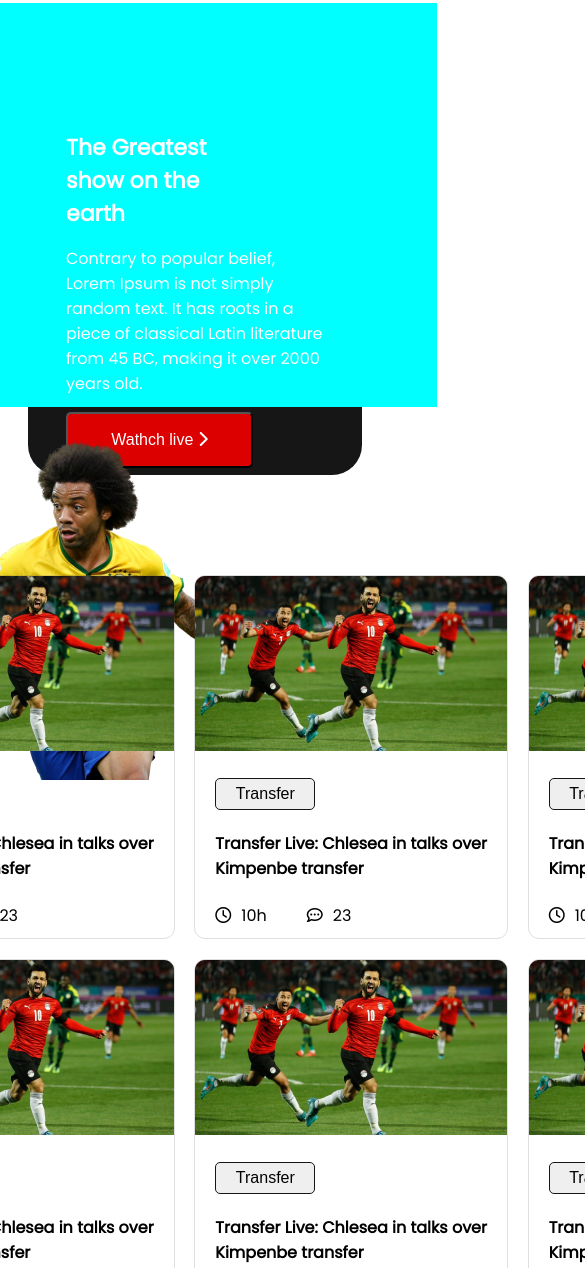
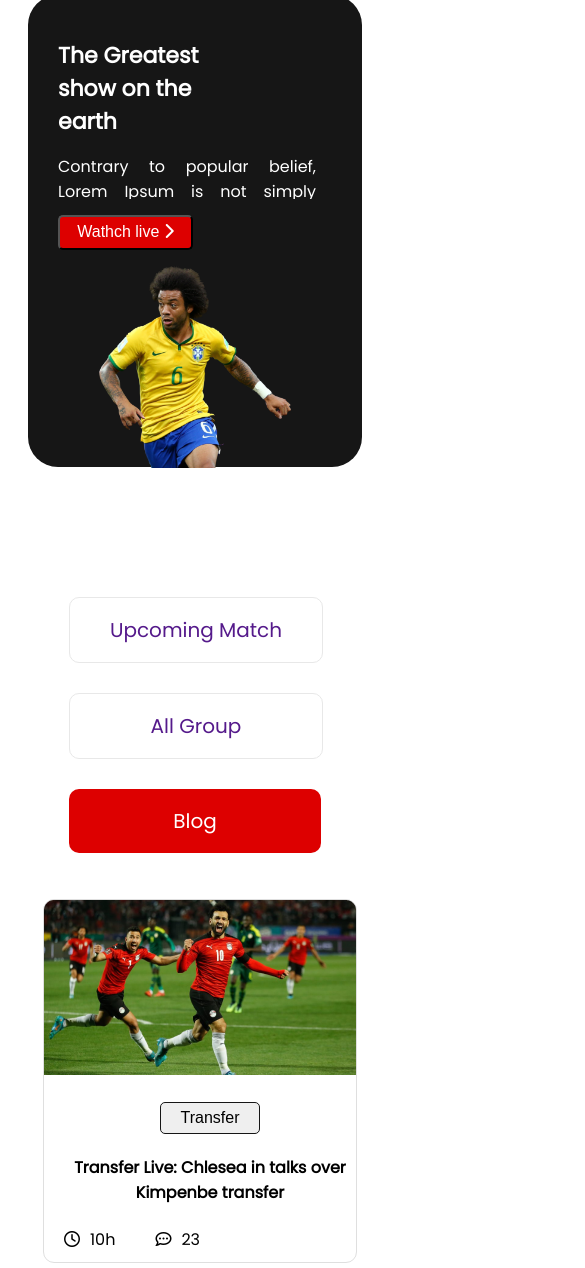
Before and after one commit to alifbinmajid/world-cup, a plain HTML site: page index.html in a window 390 px wide. Shown: the part 5-1273 px from the top of the page, 585 px wide, since content can reach past the window. Drawn offline with Linux system fonts and the light colour scheme.

Commit message:
mobile display

```diff
--- a/index.html
+++ b/index.html
@@ -17,7 +17,7 @@
                 <button type="submit" class="live"><a href=""></a> Wathch live <i class="fa-solid fa-chevron-right"></i></button>
         </div>
         <div id="header-img">
-            <img src="img/Banner Image.png" >
+            <img src="img/Banner Image.png" class="head-img">
         </div>
     </header>
     <main-body id="main-body">
--- a/styles/style.css
+++ b/styles/style.css
@@ -9,6 +9,8 @@
 
 body{
     font-family: 'Poppins', sans-serif;
+    margin: auto;
+    text-align: center;
 }
 
 
@@ -31,10 +33,12 @@
 h1{
     color: white;
     font-size: 45px;
+    text-align: left;
 
 }
 p{
     color: white;
+    text-align: justify;
 
 }
 .live{
@@ -44,6 +48,7 @@
     border-radius: 5px;
     color: white;
     font-size: 16px;
+    float: left;
 }
 #header-img{
     padding-top: 33px;
@@ -77,9 +82,10 @@
     display: block;
     text-decoration: none;
     font-size: 20PX;
+    border: 1px solid #E8E8E8;
 
 }
-.nav:hover{
+a.nav:hover{
     color: #FFFFFF;
     background-color: #d64242;
 }
@@ -179,10 +185,17 @@
         height: auto;
         width: 734px;
         background-color: #FFFFFF;
+        justify-content: space-between;
 
     }
     a.nav{
-        border: 1px solid #E8E8E8;
+        width: 205px;
+        margin-left: 0px;
+
+    }
+    a.nav-slc{
+        margin-left: 0px;
+        width: 205px;
     }
     #blog{
         width: auto;
@@ -213,15 +226,49 @@
     .header{
         width: 334px;
         height: 472px;
-        display: grid;
-        grid-template-columns: repeat(1, 1fr );
+        display: flex;
+        flex-direction: column;
     }
     #header-info{
         width: 258px;
         height: 178px;
-        background-color: aqua;
+        padding: 30px;
+
     }
     h1{
         font-size: 22px;
     }
+    p{
+        height: 45px;
+        overflow: hidden;
+        text-overflow: ellipsis;
+    }
+    .live{
+        width: 135px;
+        height: 35px;
+    }
+    #header-img{
+        justify-content: center;
+    }
+    .head-img{
+        height: 203px;
+    }
+    #main-body {
+        display: flex;
+        align-items: center;
+        flex-direction: column;
+    }
+    #nav{
+        background-color: white;
+    }
+    #blog{
+        display: flex;
+        align-items: center;
+        flex-direction: column;
+        margin-top: 20px;
+    }
+    a.link {
+        display: block;
+        margin: 10px 0px 35px 0px;
+    }
 }
```
